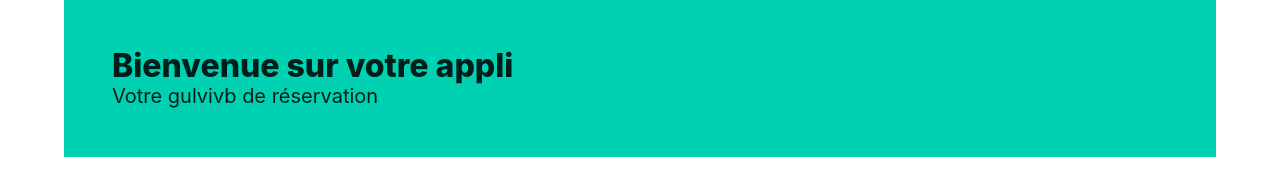
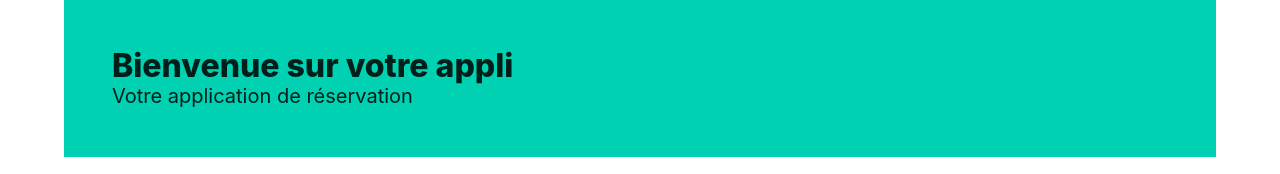
Before and after one commit to sirrazmo/equipe8ql, a Vue app: page / in a window 1280 px wide. Shown: the top 174 px of the page. Built offline with nearby package versions, Linux system fonts and the light colour scheme.

Commit message:
rétablissement texte accueil

```diff
--- a/src/App.vue
+++ b/src/App.vue
@@ -6,7 +6,7 @@
           Bienvenue sur votre appli
         </p>
         <p class="subtitle">
-          Votre gulvivb de réservation
+          Votre application de réservation
         </p>
       </div>
     </section>
```
